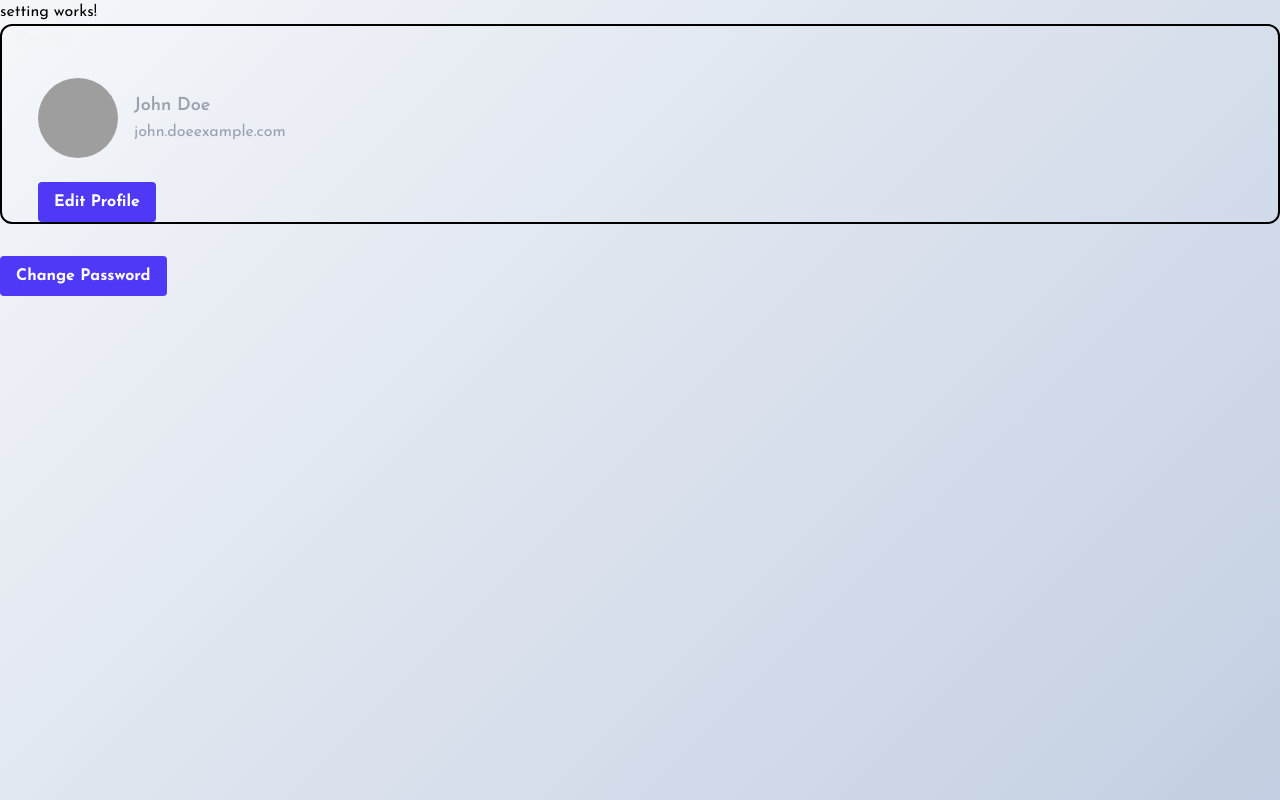
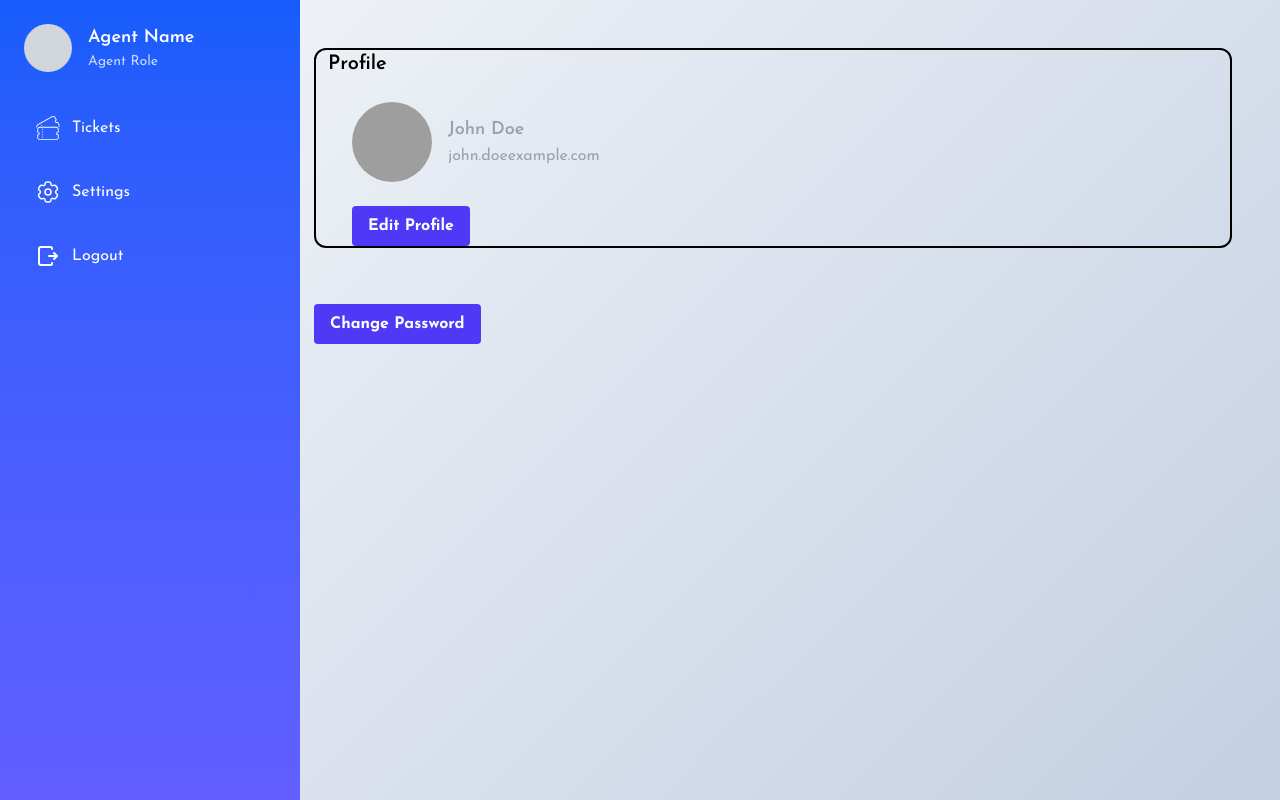
Before and after one commit to sarah5aled152/Agent-Dashboard, an Angular app: page /settings/profile in a window 1280 px wide. Built offline with nearby package versions, Linux system fonts and the light colour scheme; sample sign-in values are in the browser's storage; grey boxes are pictures that could not be loaded.

Commit message:
Refactor routing structure: Introduce LayoutComponent, update routes, and enhance child routes; modify sidebar integration in chat and tickets pages; adjust profile and security component styles.

```diff
--- a/src/app/app.routes.ts
+++ b/src/app/app.routes.ts
@@ -9,21 +9,31 @@ import { TicketsPageComponent } from './features/tickets-page/tickets-page.compo
 import { SettingComponent } from './features/settings/setting/setting.component';
 import { ProfileComponent } from './features/settings/profile/profile.component';
 import { SecurityComponent } from './features/settings/security/security.component';
+import { LayoutComponent } from './layout/layout/layout.component';
 // import { NavbarComponent } from './features/navbar/navbar.component';
 
 export const routes: Routes = [
-  { path: '', component: LoginComponent },
-  { path: 'register', component: RegisterComponent },
-  // { path: 'home', component: HomeComponent, canActivate: [AuthGuard] },
-  // { path: 'navbar', component: NavbarComponent, canActivate: [AuthGuard] },
-  { path: 'user-info/:token', component: UserProfileComponent, canActivate: [AuthGuard] },
-  { path: 'tickets', component: TicketsPageComponent, canActivate: [AuthGuard] },
-  { path: 'settings', component: SettingComponent, canActivate: [AuthGuard],
-    children:[
-      { path:'profile',component:ProfileComponent,canActivate:[AuthGuard]},
-      {path:'security',component:SecurityComponent}
+  {
+    path: '',
+    component: LayoutComponent,
+    children: [
+      { path: '', redirectTo: 'login', pathMatch: 'full' }, // Default child route
+      { path: 'login', component: LoginComponent },
+      { path: 'register', component: RegisterComponent },
+      { path: 'user-info/:token', component: UserProfileComponent, canActivate: [AuthGuard] },
+      { path: 'tickets', component: TicketsPageComponent, canActivate: [AuthGuard] },
+      {
+        path: 'settings',
+        component: SettingComponent,
+        canActivate: [AuthGuard],
+        children: [
+          { path: '', redirectTo: 'profile', pathMatch: 'full' }, // Default child route for settings
+          { path: 'profile', component: ProfileComponent, canActivate: [AuthGuard] },
+          { path: 'security', component: SecurityComponent, canActivate: [AuthGuard] } // Added AuthGuard
+        ]
+      },
+      { path: 'chat', component: ChatComponent, canActivate: [AuthGuard] }
     ]
-   },
-  { path: 'chat', component: ChatComponent, canActivate: [AuthGuard] },
-  { path: '**', redirectTo: '' }
+  },
+  { path: '**', redirectTo: '' } // Moved wildcard route to the root level
 ];
--- a/src/app/features/chat/chat.component.html
+++ b/src/app/features/chat/chat.component.html
@@ -1,5 +1,5 @@
 <div class="flex h-screen">
-  <app-agent-sidebar class="w-[250px]"></app-agent-sidebar>
+  <!-- <app-agent-sidebar class="w-[250px]"></app-agent-sidebar> -->
   <div
   class="flex flex-1 overflow-hidden bg-gradient-to-br from-gray-200 via-indigo-50 to-gray-300"
 >
--- a/src/app/features/settings/profile/profile.component.html
+++ b/src/app/features/settings/profile/profile.component.html
@@ -1,7 +1,7 @@
-<div class="mb-8  border-2 rounded-xl">
+<div class=" ms-4 mb-8  border-2 rounded-xl ">
     <div class="flex items-center mb-6">
       <!-- Icon would go here (User icon from Lucide) -->
-      <h2 class="text-xl font-semibold text-gray-100 ml-3">Profile</h2>
+      <h2 class="text-xl font-semibold text-black ml-3">Profile</h2>
     </div>
 
     <div class="pl-9">
--- a/src/app/features/settings/security/security.component.html
+++ b/src/app/features/settings/security/security.component.html
@@ -1,4 +1,4 @@
-<div class="mt-4">
+<div class="ms-4">
     <button
       class="bg-indigo-600 hover:bg-indigo-700 text-white font-bold py-2 px-4 rounded transition duration-200"
     >
--- a/src/app/features/settings/setting/setting.component.html
+++ b/src/app/features/settings/setting/setting.component.html
@@ -1,4 +1,13 @@
-<p>setting works!</p>
-<app-profile></app-profile>
-<app-security></app-security>
-<!-- <router-outlet></router-outlet> -->
+
+<!-- <div class="flex flex-col ">
+
+    <app-profile class="flex-1 " ></app-profile>
+    <app-security class=""></app-security>
+</div> -->
+<!-- settings.component.html -->
+<div class="p-6">
+    <div class="flex flex-col gap-6">
+      <app-profile></app-profile>
+      <app-security></app-security>
+    </div>
+  </div>
--- a/src/app/features/sidebar/agent-sidebar/agent-sidebar.component.html
+++ b/src/app/features/sidebar/agent-sidebar/agent-sidebar.component.html
@@ -92,7 +92,7 @@
         routerLink="/settings"
         routerLinkActive="bg-gray-100 text-indigo-500"
         [routerLinkActiveOptions]="{exact: true}"
-          class="flex items-center w-48 p-3 text-white rounded-lg hover:text-indigo-500 hover:bg-gray-100 hover:bg-opacity-10 transition cursor-pointer"
+        class="flex items-center p-3 rounded-lg w-48 hover:text-indigo-500 hover:bg-gray-100 hover:bg-opacity-10 transition cursor-pointer"
         >
           <svg
             class="h-6 w-6 mr-3 group-hover:text-indigo-500 transition-colors"
--- a/src/app/features/tickets-page/tickets-page.component.html
+++ b/src/app/features/tickets-page/tickets-page.component.html
@@ -1,5 +1,5 @@
 
 <div class="flex bg-gray-200">
-<app-agent-sidebar></app-agent-sidebar>
+<!-- <app-agent-sidebar></app-agent-sidebar> -->
 <app-tickets-table class="flex-1 min-h-screen"></app-tickets-table>
 </div>
--- /dev/null
+++ b/src/app/layout/layout/layout.component.html
@@ -0,0 +1,6 @@
+<div class="flex min-h-screen">
+  <app-agent-sidebar class="w-[250px]"></app-agent-sidebar>
+  <div class="flex-1 overflow-auto p-6">
+    <router-outlet></router-outlet>
+  </div>
+</div>
```
Also changed, not shown: src/app/layout/layout/layout.component.ts (added, +13 -0 lines), src/app/layout/layout/layout.component.css (added), 1 other file (tests, documents, lock files or other folders).
